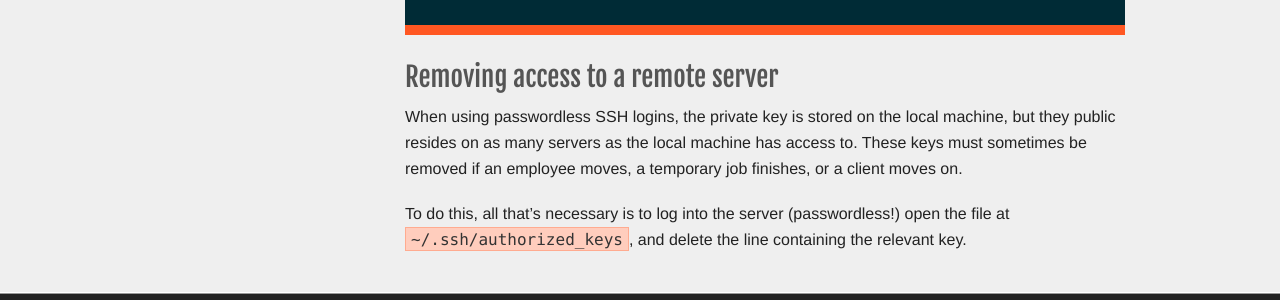
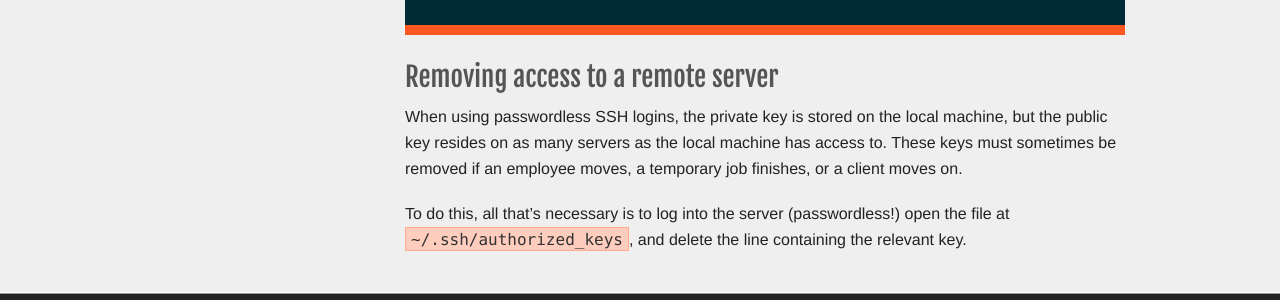
Before and after one commit to ctorgalson/bhjekyll, a Jekyll site: the page built from _posts/2014-11-02-passwordless-ssh.markdown, in a window 1280 px wide and 900 px high, scrolled down 4061 px. Shown: the part 521-821 px from the top of the window. Built offline with Jekyll 4.4.1, drawn with Linux system fonts in a browser that asks for light colours; Markdown is read by kramdown in place of the engine named in the settings; comment, search, counter and statistics services are not loaded.

Commit message:
Correct typo in passwordless ssh post

```diff
--- a/_posts/2014-11-02-passwordless-ssh.markdown
+++ b/_posts/2014-11-02-passwordless-ssh.markdown
@@ -188,7 +188,7 @@ Identity added: /Users/Username/.ssh/demo_key (/Users/Username/.ssh/demo_key)
 ### Removing access to a remote server
 
 When using passwordless SSH logins, the private key is stored on the local
-machine, but they public resides on as many servers as the local machine has
+machine, but the public key resides on as many servers as the local machine has
 access to. These keys must sometimes be removed if an employee moves, a
 temporary job finishes, or a client moves on.
 
```
